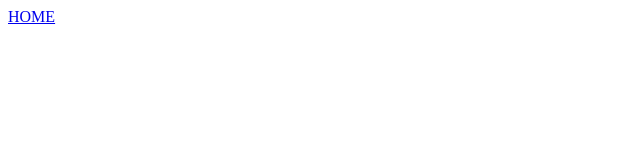
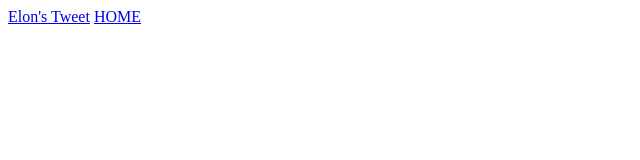
Before and after one commit to Kungga99/My_First_Portfolio, a plain HTML site: page html_basic/tweet.html in a window 1280 px wide. Shown: the whole page, without its empty margins (0-640 px from the left). Drawn offline with Linux system fonts and the light colour scheme.

Commit message:
Update tweet.html

```diff
--- a/html_basic/tweet.html
+++ b/html_basic/tweet.html
@@ -6,6 +6,7 @@
     <title>EMBED TWITTER</title>
   </head>
   <body>
+    <a href="https://x.com/elonmusk/status/1970744420522996204">Elon's Tweet</a>
     <a href="index.html">HOME</a>
   </body>
 </html>
```
